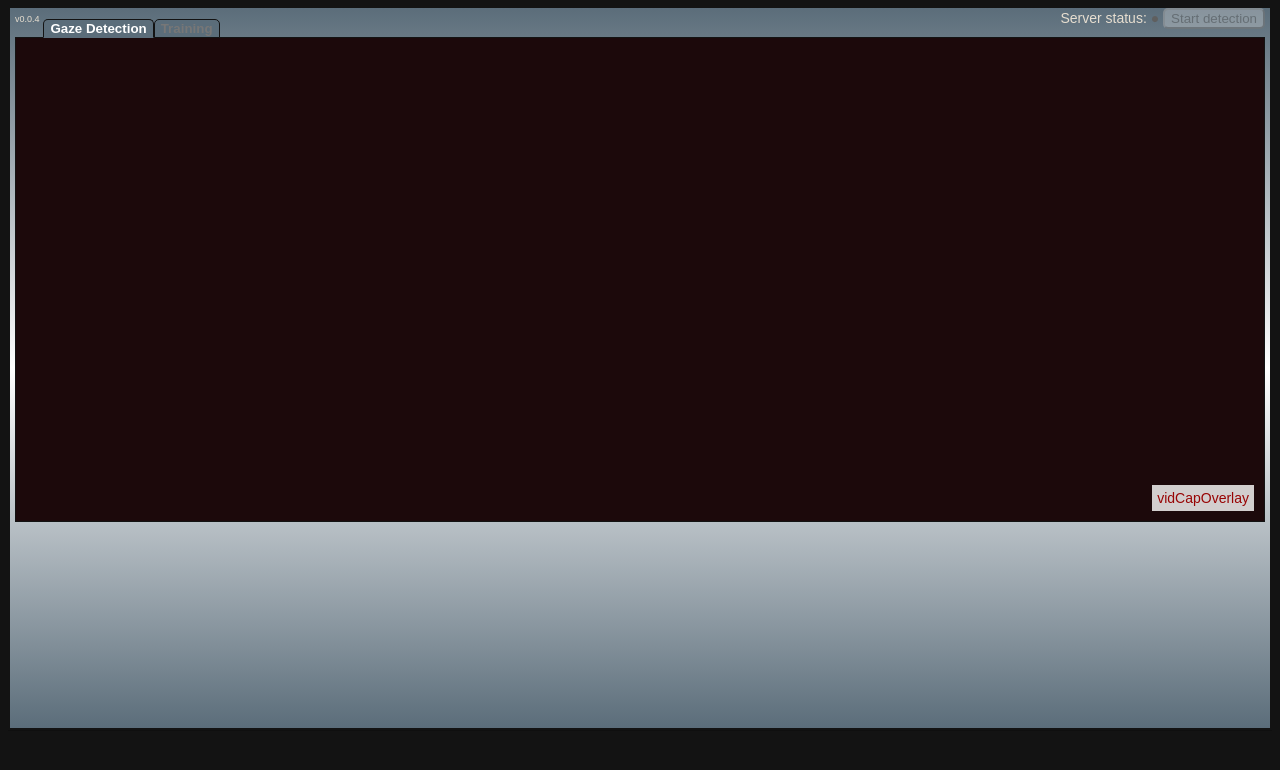
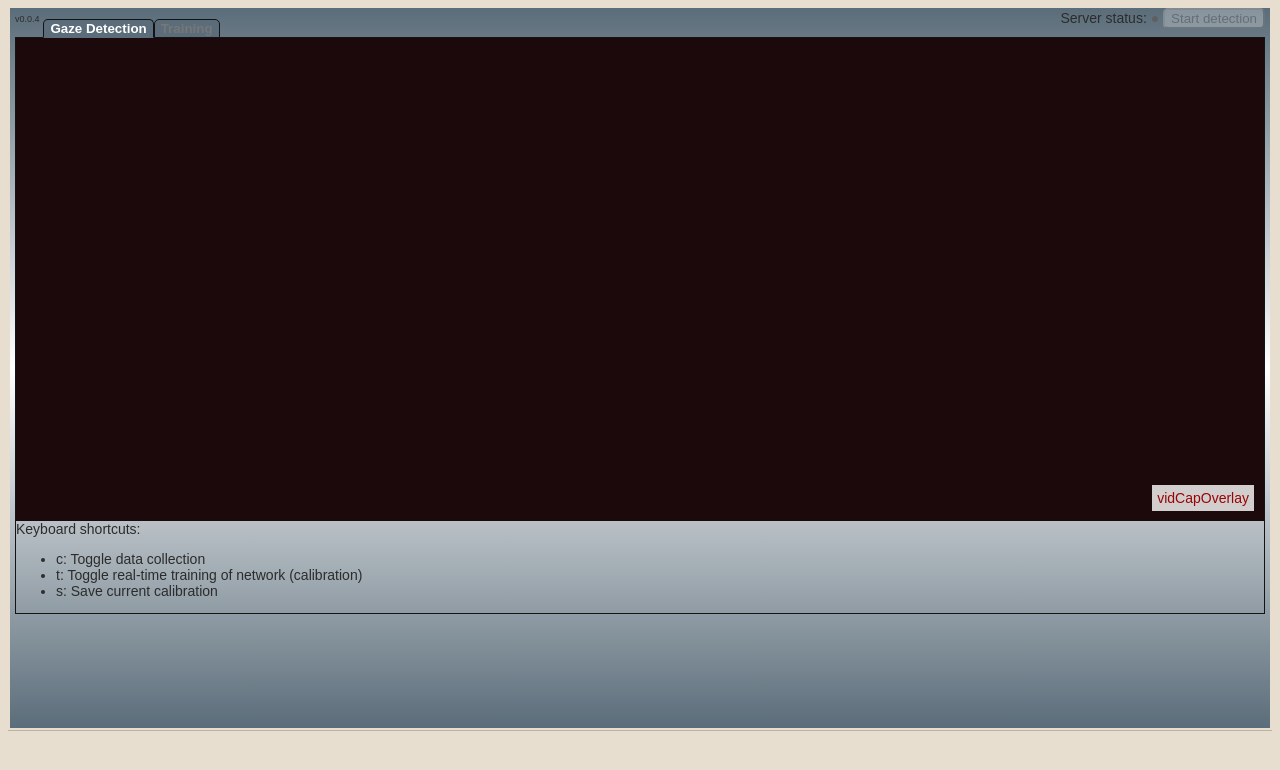
Before and after one commit to joshgreifer/l2s, a website built with webpack: page static/index.html in a window 1280 px wide. Built offline with nearby package versions, Linux system fonts and the light colour scheme; no server answers.

Commit message:
change body colors

```diff
--- a/static/index.html
+++ b/static/index.html
@@ -15,8 +15,8 @@
 
         body {
             /*gap: 0;*/
-            color: #e7ded0;
-            background-color: #131313;
+            color: #2c2c2c;
+            background-color: #e7ded0;
         }
 
         .hidden {
@@ -200,6 +200,13 @@
                 <video id="vidCap" height="480" autoplay></video>
                 <canvas id="overlayCanvas" class="overlay"></canvas>
             </div>
+            Keyboard shortcuts:
+            <ul>
+                <li>c: Toggle data collection</li>
+                <li>t: Toggle real-time training of network (calibration)</li>
+                <li>s: Save current calibration</li>
+            </ul>
+
             <div class="landmark_selector">
                 <div class="groups">
 
```
